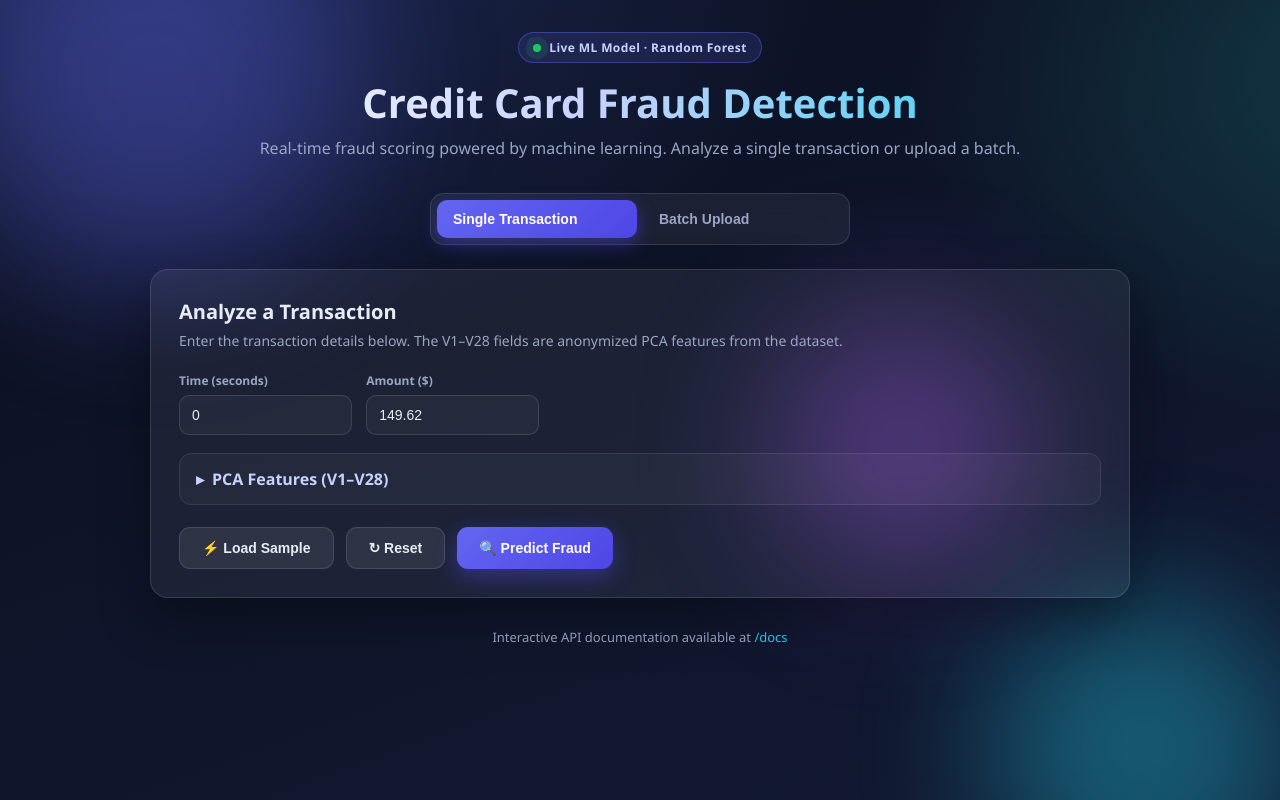
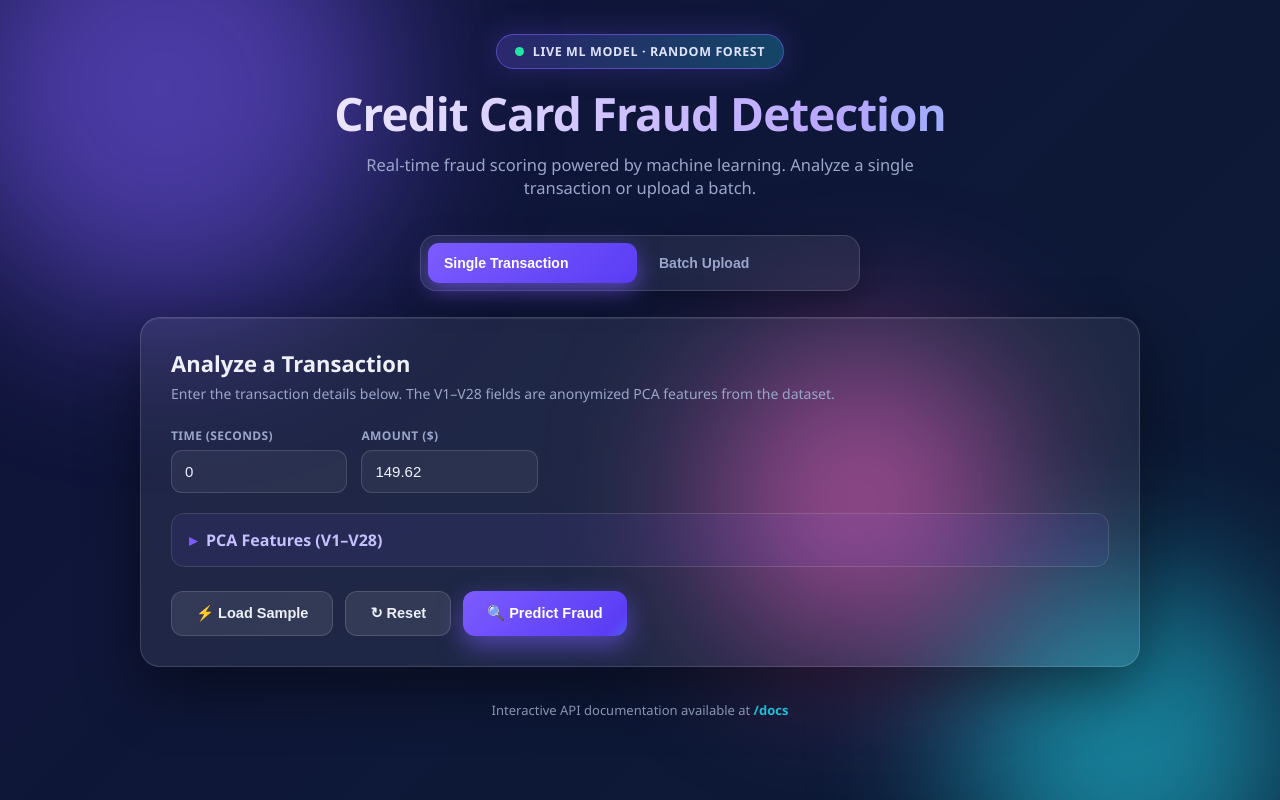
Before and after one commit to Krish-naa/Credit-Card-Fraud-Detection, a FastAPI app: page / in a window 1280 px wide. Run offline with FastAPI, Linux system fonts and the light colour scheme.

Commit message:
fix(ui): add cache-busting for static assets and bolder vivid glassmorphism theme

```diff
--- a/app/main.py
+++ b/app/main.py
@@ -26,6 +26,10 @@ app = FastAPI(
 app.mount("/static", StaticFiles(directory=os.path.join(BASE_DIR, "static")), name="static")
 templates = Jinja2Templates(directory=os.path.join(BASE_DIR, "templates"))
 
+# Cache-busting token appended to static asset URLs so browsers always fetch the
+# latest CSS/JS after a deploy instead of serving a stale cached copy.
+ASSET_VERSION = str(int(os.path.getmtime(os.path.join(BASE_DIR, "static", "style.css"))))
+
 # Single shared pipeline instance (artifacts loaded lazily on first prediction)
 pipeline = PredictionPipeline()
 
@@ -37,7 +41,7 @@ def health():
 
 @app.get("/", response_class=HTMLResponse)
 def home(request: Request):
-    return templates.TemplateResponse("index.html", {"request": request})
+    return templates.TemplateResponse("index.html", {"request": request, "v": ASSET_VERSION})
 
 
 @app.post("/predict", response_model=PredictionResponse)
@@ -76,6 +80,7 @@ async def predict_csv(request: Request, file: UploadFile = File(...)):
                 "fraud_count": fraud_count,
                 "total": total,
                 "shown": min(100, total),
+                "v": ASSET_VERSION,
             },
         )
     except FraudException as e:
--- a/app/static/style.css
+++ b/app/static/style.css
@@ -1,240 +1,236 @@
 :root {
-    --bg-0: #0b1020;
-    --bg-1: #121a33;
-    --card: rgba(255, 255, 255, 0.06);
-    --card-border: rgba(255, 255, 255, 0.12);
-    --text: #e8ecf6;
-    --muted: #9aa6c4;
-    --brand: #6366f1;
-    --brand-2: #22d3ee;
-    --fraud: #f43f5e;
-    --fraud-glow: rgba(244, 63, 94, 0.45);
-    --legit: #22c55e;
-    --legit-glow: rgba(34, 197, 94, 0.45);
-    --radius: 18px;
+    --bg-0: #070a18;
+    --bg-1: #0d1228;
+    --card: rgba(255, 255, 255, 0.07);
+    --card-border: rgba(255, 255, 255, 0.14);
+    --text: #eef1fb;
+    --muted: #9aa6c9;
+    --brand: #7c5cff;
+    --brand-2: #23d5ee;
+    --accent: #ff5cc8;
+    --fraud: #ff3b6b;
+    --fraud-glow: rgba(255, 59, 107, 0.55);
+    --legit: #21e6a4;
+    --legit-glow: rgba(33, 230, 164, 0.5);
+    --radius: 20px;
 }
 
 * { box-sizing: border-box; margin: 0; padding: 0; }
-
 html { scroll-behavior: smooth; }
 
 body {
     font-family: "Segoe UI", -apple-system, BlinkMacSystemFont, Roboto, sans-serif;
     color: var(--text);
     min-height: 100vh;
-    background: radial-gradient(1200px 800px at 15% -10%, #1e2a55 0%, transparent 55%),
-                radial-gradient(1000px 700px at 110% 10%, #123a45 0%, transparent 50%),
-                linear-gradient(160deg, var(--bg-0), var(--bg-1));
-    background-attachment: fixed;
-    padding: 32px 16px 60px;
+    background: linear-gradient(135deg, #0a0e20, #10143a 45%, #0a1d33);
+    background-size: 200% 200%;
+    animation: bgShift 18s ease infinite;
+    padding: 34px 16px 70px;
     overflow-x: hidden;
+    position: relative;
 }
 
-/* Floating animated blobs in the background */
+@keyframes bgShift {
+    0%, 100% { background-position: 0% 50%; }
+    50% { background-position: 100% 50%; }
+}
+
+/* Vibrant floating glow blobs */
 .blob {
     position: fixed;
     border-radius: 50%;
-    filter: blur(70px);
-    opacity: 0.35;
+    filter: blur(80px);
+    opacity: 0.55;
     z-index: 0;
-    animation: float 16s ease-in-out infinite;
+    animation: float 15s ease-in-out infinite;
 }
-.blob.b1 { width: 380px; height: 380px; background: #6366f1; top: -80px; left: -60px; }
-.blob.b2 { width: 320px; height: 320px; background: #22d3ee; bottom: -90px; right: -40px; animation-delay: -6s; }
-.blob.b3 { width: 260px; height: 260px; background: #a855f7; top: 40%; left: 60%; animation-delay: -11s; }
+.blob.b1 { width: 420px; height: 420px; background: #7c5cff; top: -90px; left: -70px; }
+.blob.b2 { width: 360px; height: 360px; background: #23d5ee; bottom: -100px; right: -50px; animation-delay: -5s; }
+.blob.b3 { width: 300px; height: 300px; background: #ff5cc8; top: 45%; left: 55%; animation-delay: -10s; }
 
 @keyframes float {
     0%, 100% { transform: translate(0, 0) scale(1); }
-    33% { transform: translate(30px, -40px) scale(1.08); }
-    66% { transform: translate(-25px, 25px) scale(0.95); }
+    33% { transform: translate(40px, -50px) scale(1.12); }
+    66% { transform: translate(-30px, 30px) scale(0.92); }
 }
 
-.container { max-width: 980px; margin: 0 auto; position: relative; z-index: 1; }
+.container { max-width: 1000px; margin: 0 auto; position: relative; z-index: 1; }
 
 /* ---------- Hero ---------- */
-header { text-align: center; margin-bottom: 34px; animation: fadeDown 0.7s ease both; }
+header { text-align: center; margin-bottom: 36px; animation: fadeDown 0.7s ease both; }
 
 .badge {
-    display: inline-flex; align-items: center; gap: 8px;
-    padding: 6px 14px; border-radius: 999px;
-    background: rgba(99, 102, 241, 0.15);
-    border: 1px solid rgba(99, 102, 241, 0.4);
-    color: #c7d2fe; font-size: 12px; font-weight: 600; letter-spacing: 0.4px;
-    margin-bottom: 18px;
+    display: inline-flex; align-items: center; gap: 9px;
+    padding: 8px 18px; border-radius: 999px;
+    background: linear-gradient(90deg, rgba(124,92,255,0.25), rgba(35,213,238,0.25));
+    border: 1px solid rgba(124, 92, 255, 0.55);
+    color: #dfe3ff; font-size: 12.5px; font-weight: 700; letter-spacing: 0.6px;
+    margin-bottom: 20px; text-transform: uppercase;
+    box-shadow: 0 0 30px rgba(124, 92, 255, 0.25);
 }
-.badge .dot { width: 8px; height: 8px; border-radius: 50%; background: var(--legit); box-shadow: 0 0 0 0 var(--legit-glow); animation: pulse 2s infinite; }
+.badge .dot { width: 9px; height: 9px; border-radius: 50%; background: var(--legit); box-shadow: 0 0 0 0 var(--legit-glow); animation: pulse 1.8s infinite; }
 
 @keyframes pulse {
     0% { box-shadow: 0 0 0 0 var(--legit-glow); }
-    70% { box-shadow: 0 0 0 10px rgba(34, 197, 94, 0); }
-    100% { box-shadow: 0 0 0 0 rgba(34, 197, 94, 0); }
+    70% { box-shadow: 0 0 0 12px rgba(33, 230, 164, 0); }
+    100% { box-shadow: 0 0 0 0 rgba(33, 230, 164, 0); }
 }
 
 header h1 {
-    font-size: 40px; font-weight: 800; line-height: 1.1;
-    background: linear-gradient(90deg, #fff, #c7d2fe 45%, var(--brand-2));
+    font-size: 46px; font-weight: 900; line-height: 1.08; letter-spacing: -1px;
+    background: linear-gradient(100deg, #fff 10%, #b9a5ff 45%, var(--brand-2) 75%, var(--accent));
+    background-size: 200% auto;
     -webkit-background-clip: text; background-clip: text; -webkit-text-fill-color: transparent;
+    animation: shine 6s linear infinite;
 }
-.subtitle { color: var(--muted); margin-top: 12px; font-size: 16px; }
+@keyframes shine { to { background-position: 200% center; } }
+.subtitle { color: var(--muted); margin-top: 14px; font-size: 16.5px; max-width: 620px; margin-left: auto; margin-right: auto; }
 
 /* ---------- Tabs ---------- */
 .tabs {
-    display: flex; gap: 6px; padding: 6px;
+    display: flex; gap: 6px; padding: 7px;
     background: var(--card); border: 1px solid var(--card-border);
-    border-radius: 14px; margin: 0 auto 24px; max-width: 420px;
-    backdrop-filter: blur(12px);
+    border-radius: 16px; margin: 0 auto 26px; max-width: 440px;
+    backdrop-filter: blur(14px);
+    box-shadow: 0 10px 30px rgba(0,0,0,0.3);
 }
 .tab {
-    flex: 1; text-align: center; padding: 11px 16px; border-radius: 10px;
-    font-size: 14px; font-weight: 600; color: var(--muted); cursor: pointer;
+    flex: 1; text-align: center; padding: 12px 16px; border-radius: 11px;
+    font-size: 14px; font-weight: 700; color: var(--muted); cursor: pointer;
     border: none; background: transparent; transition: all 0.25s ease;
 }
-.tab.active { color: #fff; background: linear-gradient(135deg, var(--brand), #4f46e5); box-shadow: 0 6px 18px rgba(79, 70, 229, 0.45); }
+.tab:hover { color: #fff; }
+.tab.active { color: #fff; background: linear-gradient(135deg, var(--brand), #5b3df5); box-shadow: 0 8px 22px rgba(124, 92, 255, 0.6); }
 
 /* ---------- Cards ---------- */
 .card {
     background: var(--card); border: 1px solid var(--card-border);
-    border-radius: var(--radius); padding: 28px;
-    backdrop-filter: blur(14px);
-    box-shadow: 0 20px 50px rgba(0, 0, 0, 0.35);
+    border-radius: var(--radius); padding: 30px;
+    backdrop-filter: blur(18px);
+    box-shadow: 0 24px 60px rgba(0, 0, 0, 0.45), inset 0 1px 0 rgba(255,255,255,0.08);
     animation: fadeUp 0.6s ease both;
 }
 .panel { display: none; }
 .panel.active { display: block; animation: fadeUp 0.5s ease both; }
 
-.card h2 { font-size: 20px; margin-bottom: 6px; }
-.card .desc { color: var(--muted); font-size: 14px; margin-bottom: 22px; }
+.card h2 { font-size: 22px; margin-bottom: 6px; font-weight: 800; }
+.card .desc { color: var(--muted); font-size: 14px; margin-bottom: 24px; }
 
-.grid {
-    display: grid;
-    grid-template-columns: repeat(auto-fill, minmax(150px, 1fr));
-    gap: 14px;
-}
+.grid { display: grid; grid-template-columns: repeat(auto-fill, minmax(150px, 1fr)); gap: 14px; }
 
-label { display: flex; flex-direction: column; font-size: 12px; color: var(--muted); gap: 6px; font-weight: 600; }
+label { display: flex; flex-direction: column; font-size: 12px; color: var(--muted); gap: 6px; font-weight: 700; text-transform: uppercase; letter-spacing: 0.4px; }
 
 input[type="number"] {
-    padding: 11px 12px; border: 1px solid var(--card-border); border-radius: 10px;
-    font-size: 14px; background: rgba(255, 255, 255, 0.04); color: var(--text);
+    padding: 12px 13px; border: 1px solid var(--card-border); border-radius: 11px;
+    font-size: 15px; background: rgba(255, 255, 255, 0.05); color: var(--text);
     transition: border 0.2s, box-shadow 0.2s, background 0.2s;
 }
 input[type="number"]:focus {
     outline: none; border-color: var(--brand);
-    box-shadow: 0 0 0 3px rgba(99, 102, 241, 0.25);
-    background: rgba(255, 255, 255, 0.08);
+    box-shadow: 0 0 0 4px rgba(124, 92, 255, 0.3);
+    background: rgba(255, 255, 255, 0.09);
 }
 
-.features { margin: 18px 0; border: 1px solid var(--card-border); border-radius: 12px; overflow: hidden; }
+.features { margin: 20px 0; border: 1px solid var(--card-border); border-radius: 13px; overflow: hidden; }
 .features summary {
-    cursor: pointer; padding: 14px 16px; font-weight: 600; color: #c7d2fe;
-    list-style: none; display: flex; align-items: center; gap: 8px;
-    background: rgba(255, 255, 255, 0.03); user-select: none;
+    cursor: pointer; padding: 15px 17px; font-weight: 700; color: #c7c0ff;
+    list-style: none; display: flex; align-items: center; gap: 9px;
+    background: rgba(124, 92, 255, 0.08); user-select: none;
 }
 .features summary::-webkit-details-marker { display: none; }
-.features summary::before { content: "▸"; transition: transform 0.2s; }
+.features summary::before { content: "▸"; transition: transform 0.2s; color: var(--brand); }
 .features[open] summary::before { transform: rotate(90deg); }
-.features .grid { padding: 16px; }
+.features .grid { padding: 17px; }
 
-.actions { display: flex; gap: 12px; margin-top: 22px; flex-wrap: wrap; }
+.actions { display: flex; gap: 12px; margin-top: 24px; flex-wrap: wrap; }
 
 button {
-    padding: 12px 22px; border: none; border-radius: 11px;
-    font-size: 14px; font-weight: 700; cursor: pointer; transition: transform 0.15s, box-shadow 0.2s, background 0.2s;
+    padding: 13px 24px; border: none; border-radius: 12px;
+    font-size: 14.5px; font-weight: 800; cursor: pointer;
+    transition: transform 0.15s, box-shadow 0.2s, background 0.2s, filter 0.2s;
     display: inline-flex; align-items: center; gap: 8px;
 }
-button:active { transform: scale(0.97); }
-.primary { background: linear-gradient(135deg, var(--brand), #4f46e5); color: #fff; box-shadow: 0 8px 22px rgba(79, 70, 229, 0.45); }
-.primary:hover { box-shadow: 0 10px 28px rgba(79, 70, 229, 0.6); transform: translateY(-1px); }
-.secondary { background: rgba(255, 255, 255, 0.08); color: var(--text); border: 1px solid var(--card-border); }
-.secondary:hover { background: rgba(255, 255, 255, 0.14); }
+button:active { transform: scale(0.96); }
+.primary { background: linear-gradient(135deg, var(--brand), #5b3df5 60%, var(--brand-2)); background-size: 160% auto; color: #fff; box-shadow: 0 10px 26px rgba(124, 92, 255, 0.55); }
+.primary:hover { background-position: right center; box-shadow: 0 14px 34px rgba(124, 92, 255, 0.75); transform: translateY(-2px); }
+.secondary { background: rgba(255, 255, 255, 0.09); color: var(--text); border: 1px solid var(--card-border); }
+.secondary:hover { background: rgba(255, 255, 255, 0.16); transform: translateY(-1px); }
 
 /* ---------- Result gauge ---------- */
-.result { margin-top: 26px; display: none; }
+.result { margin-top: 28px; display: none; }
 .result.show { display: block; animation: fadeUp 0.5s ease both; }
 
 .result-inner {
-    display: flex; align-items: center; gap: 26px; flex-wrap: wrap; justify-content: center;
-    padding: 26px; border-radius: 16px; border: 1px solid var(--card-border);
-    background: rgba(255, 255, 255, 0.03);
+    display: flex; align-items: center; gap: 30px; flex-wrap: wrap; justify-content: center;
+    padding: 30px; border-radius: 18px; border: 1px solid var(--card-border);
+    background: rgba(255, 255, 255, 0.04);
 }
-.result.fraud .result-inner { border-color: var(--fraud); box-shadow: 0 0 40px var(--fraud-glow); animation: shake 0.5s; }
-.result.legit .result-inner { border-color: var(--legit); box-shadow: 0 0 40px var(--legit-glow); }
+.result.fraud .result-inner { border-color: var(--fraud); box-shadow: 0 0 55px var(--fraud-glow); animation: shake 0.5s; }
+.result.legit .result-inner { border-color: var(--legit); box-shadow: 0 0 55px var(--legit-glow); }
 
 @keyframes shake {
     0%, 100% { transform: translateX(0); }
-    20%, 60% { transform: translateX(-8px); }
-    40%, 80% { transform: translateX(8px); }
+    20%, 60% { transform: translateX(-9px); }
+    40%, 80% { transform: translateX(9px); }
 }
 
-.gauge { position: relative; width: 150px; height: 150px; flex-shrink: 0; }
+.gauge { position: relative; width: 160px; height: 160px; flex-shrink: 0; }
 .gauge svg { transform: rotate(-90deg); }
-.gauge .track { fill: none; stroke: rgba(255,255,255,0.1); stroke-width: 12; }
-.gauge .fill { fill: none; stroke-width: 12; stroke-linecap: round; transition: stroke-dashoffset 1s cubic-bezier(0.22, 1, 0.36, 1); }
-.gauge .pct {
-    position: absolute; inset: 0; display: flex; flex-direction: column;
-    align-items: center; justify-content: center; font-weight: 800;
-}
-.gauge .pct .num { font-size: 30px; }
-.gauge .pct .lbl { font-size: 11px; color: var(--muted); font-weight: 600; letter-spacing: 0.5px; }
+.gauge .track { fill: none; stroke: rgba(255,255,255,0.1); stroke-width: 13; }
+.gauge .fill { fill: none; stroke-width: 13; stroke-linecap: round; transition: stroke-dashoffset 1.1s cubic-bezier(0.22, 1, 0.36, 1); filter: drop-shadow(0 0 8px currentColor); }
+.gauge .pct { position: absolute; inset: 0; display: flex; flex-direction: column; align-items: center; justify-content: center; font-weight: 900; }
+.gauge .pct .num { font-size: 34px; }
+.gauge .pct .lbl { font-size: 11px; color: var(--muted); font-weight: 700; letter-spacing: 0.6px; }
 
 .verdict { text-align: left; }
-.verdict .tag {
-    display: inline-flex; align-items: center; gap: 8px; font-size: 22px; font-weight: 800; margin-bottom: 8px;
-}
+.verdict .tag { display: inline-flex; align-items: center; gap: 9px; font-size: 26px; font-weight: 900; margin-bottom: 10px; }
 .result.fraud .tag { color: var(--fraud); }
 .result.legit .tag { color: var(--legit); }
-.verdict .note { color: var(--muted); font-size: 14px; max-width: 340px; }
+.verdict .note { color: var(--muted); font-size: 14.5px; max-width: 360px; line-height: 1.5; }
 
-.loading { text-align: center; color: var(--muted); padding: 20px; }
-.spinner {
-    width: 34px; height: 34px; border-radius: 50%; margin: 0 auto 12px;
-    border: 3px solid rgba(255,255,255,0.15); border-top-color: var(--brand);
-    animation: spin 0.8s linear infinite;
-}
+.loading { text-align: center; color: var(--muted); padding: 24px; }
+.spinner { width: 38px; height: 38px; border-radius: 50%; margin: 0 auto 14px; border: 3px solid rgba(255,255,255,0.15); border-top-color: var(--brand); animation: spin 0.8s linear infinite; }
 @keyframes spin { to { transform: rotate(360deg); } }
 
 /* ---------- Dropzone ---------- */
 .dropzone {
-    border: 2px dashed var(--card-border); border-radius: 16px; padding: 40px 20px;
-    text-align: center; cursor: pointer; transition: all 0.25s ease; background: rgba(255,255,255,0.02);
+    border: 2px dashed var(--card-border); border-radius: 18px; padding: 46px 20px;
+    text-align: center; cursor: pointer; transition: all 0.25s ease; background: rgba(255,255,255,0.03);
 }
-.dropzone:hover, .dropzone.dragover { border-color: var(--brand); background: rgba(99, 102, 241, 0.08); }
-.dropzone .icon { font-size: 42px; margin-bottom: 10px; }
-.dropzone .big { font-size: 16px; font-weight: 600; }
+.dropzone:hover, .dropzone.dragover { border-color: var(--brand); background: rgba(124, 92, 255, 0.1); box-shadow: inset 0 0 40px rgba(124,92,255,0.12); }
+.dropzone .icon { font-size: 48px; margin-bottom: 12px; }
+.dropzone .big { font-size: 17px; font-weight: 700; }
 .dropzone .small { color: var(--muted); font-size: 13px; margin-top: 6px; }
-.dropzone .fname { color: var(--brand-2); font-weight: 700; margin-top: 12px; }
+.dropzone .fname { color: var(--brand-2); font-weight: 800; margin-top: 14px; }
 .dropzone input[type="file"] { display: none; }
 
 /* ---------- Batch result page ---------- */
-.summary { display: flex; gap: 18px; margin-bottom: 22px; flex-wrap: wrap; }
-.stat {
-    text-align: center; padding: 22px; border-radius: 14px; flex: 1; min-width: 140px;
-    background: rgba(255,255,255,0.04); border: 1px solid var(--card-border);
-}
-.stat.fraud { border-color: var(--fraud); box-shadow: 0 0 30px rgba(244,63,94,0.2); }
-.stat.legitc { border-color: var(--legit); box-shadow: 0 0 30px rgba(34,197,94,0.2); }
-.stat-value { display: block; font-size: 34px; font-weight: 800; }
+.summary { display: flex; gap: 18px; margin-bottom: 24px; flex-wrap: wrap; }
+.stat { text-align: center; padding: 24px; border-radius: 15px; flex: 1; min-width: 140px; background: rgba(255,255,255,0.05); border: 1px solid var(--card-border); }
+.stat.fraud { border-color: var(--fraud); box-shadow: 0 0 34px rgba(255,59,107,0.25); }
+.stat.legitc { border-color: var(--legit); box-shadow: 0 0 34px rgba(33,230,164,0.25); }
+.stat-value { display: block; font-size: 38px; font-weight: 900; }
 .stat.fraud .stat-value { color: var(--fraud); }
 .stat.legitc .stat-value { color: var(--legit); }
 .stat-label { font-size: 13px; color: var(--muted); margin-top: 4px; }
 
-.table-wrap { overflow-x: auto; border-radius: 12px; border: 1px solid var(--card-border); max-height: 460px; }
+.table-wrap { overflow-x: auto; border-radius: 13px; border: 1px solid var(--card-border); max-height: 470px; }
 .result-table { width: 100%; border-collapse: collapse; font-size: 12px; }
-.result-table th, .result-table td { padding: 9px 10px; border-bottom: 1px solid var(--card-border); text-align: right; white-space: nowrap; }
-.result-table th { background: rgba(255,255,255,0.06); position: sticky; top: 0; color: #c7d2fe; }
-.result-table tr:hover td { background: rgba(255,255,255,0.03); }
+.result-table th, .result-table td { padding: 10px 11px; border-bottom: 1px solid var(--card-border); text-align: right; white-space: nowrap; }
+.result-table th { background: rgba(124,92,255,0.14); position: sticky; top: 0; color: #dfe3ff; }
+.result-table tr:hover td { background: rgba(255,255,255,0.04); }
 
-.btn-link { display: inline-flex; margin-top: 20px; text-decoration: none; }
+.btn-link { display: inline-flex; margin-top: 22px; text-decoration: none; }
 
-footer { text-align: center; color: var(--muted); font-size: 13px; margin-top: 30px; }
-footer a { color: var(--brand-2); text-decoration: none; }
+footer { text-align: center; color: var(--muted); font-size: 13px; margin-top: 34px; }
+footer a { color: var(--brand-2); text-decoration: none; font-weight: 700; }
 footer a:hover { text-decoration: underline; }
 
-@keyframes fadeUp { from { opacity: 0; transform: translateY(16px); } to { opacity: 1; transform: translateY(0); } }
-@keyframes fadeDown { from { opacity: 0; transform: translateY(-16px); } to { opacity: 1; transform: translateY(0); } }
+@keyframes fadeUp { from { opacity: 0; transform: translateY(18px); } to { opacity: 1; transform: translateY(0); } }
+@keyframes fadeDown { from { opacity: 0; transform: translateY(-18px); } to { opacity: 1; transform: translateY(0); } }
 
 @media (max-width: 560px) {
-    header h1 { font-size: 30px; }
+    header h1 { font-size: 32px; }
     .result-inner { flex-direction: column; text-align: center; }
     .verdict { text-align: center; }
 }
--- a/app/templates/index.html
+++ b/app/templates/index.html
@@ -4,7 +4,7 @@
     <meta charset="UTF-8">
     <meta name="viewport" content="width=device-width, initial-scale=1.0">
     <title>Credit Card Fraud Detection</title>
-    <link rel="stylesheet" href="/static/style.css">
+    <link rel="stylesheet" href="/static/style.css?v={{ v }}">
 </head>
 <body>
     <div class="blob b1"></div>
@@ -103,6 +103,6 @@
         </footer>
     </div>
 
-    <script src="/static/script.js"></script>
+    <script src="/static/script.js?v={{ v }}"></script>
 </body>
 </html>
--- a/app/templates/result.html
+++ b/app/templates/result.html
@@ -4,7 +4,7 @@
     <meta charset="UTF-8">
     <meta name="viewport" content="width=device-width, initial-scale=1.0">
     <title>Batch Prediction Results</title>
-    <link rel="stylesheet" href="/static/style.css">
+    <link rel="stylesheet" href="/static/style.css?v={{ v }}">
 </head>
 <body>
     <div class="blob b1"></div>
```
